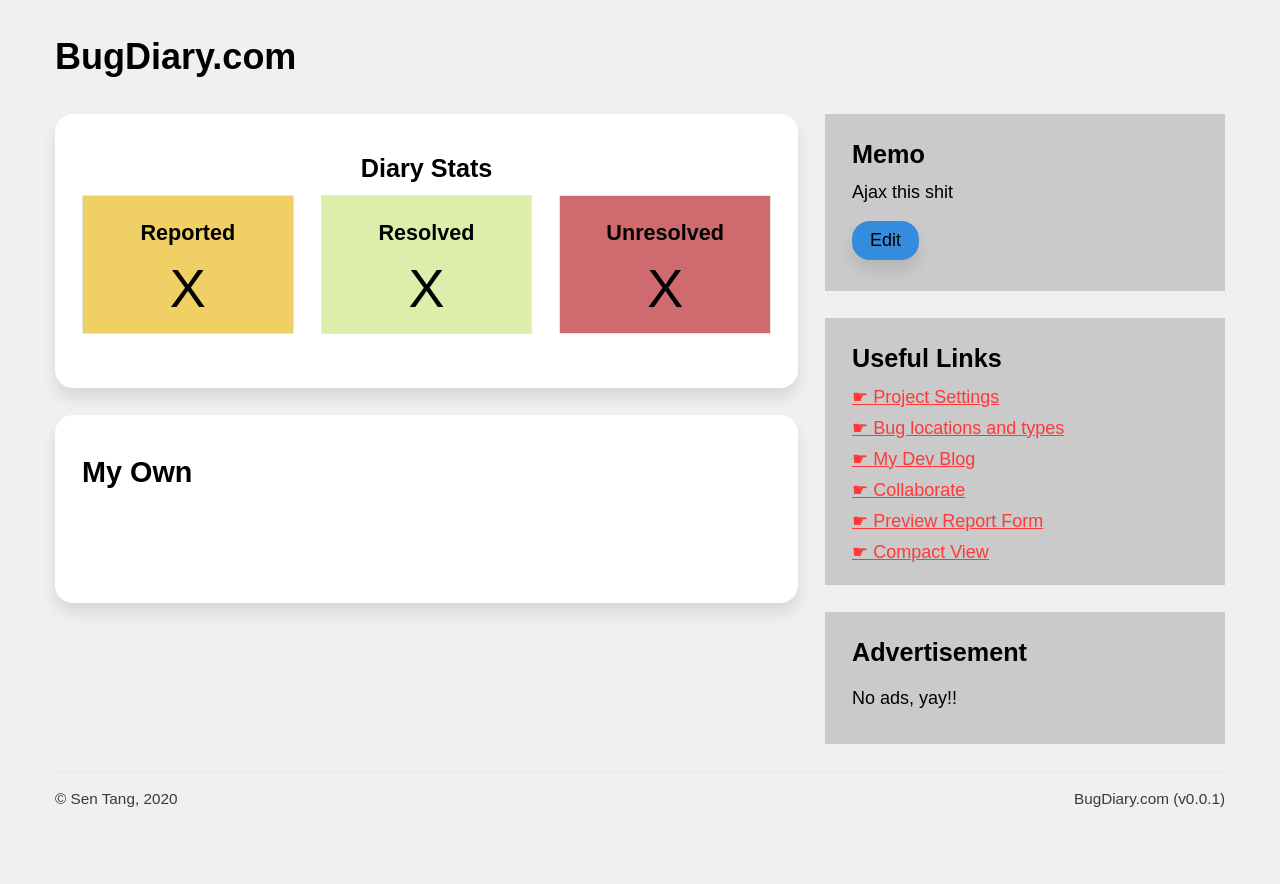
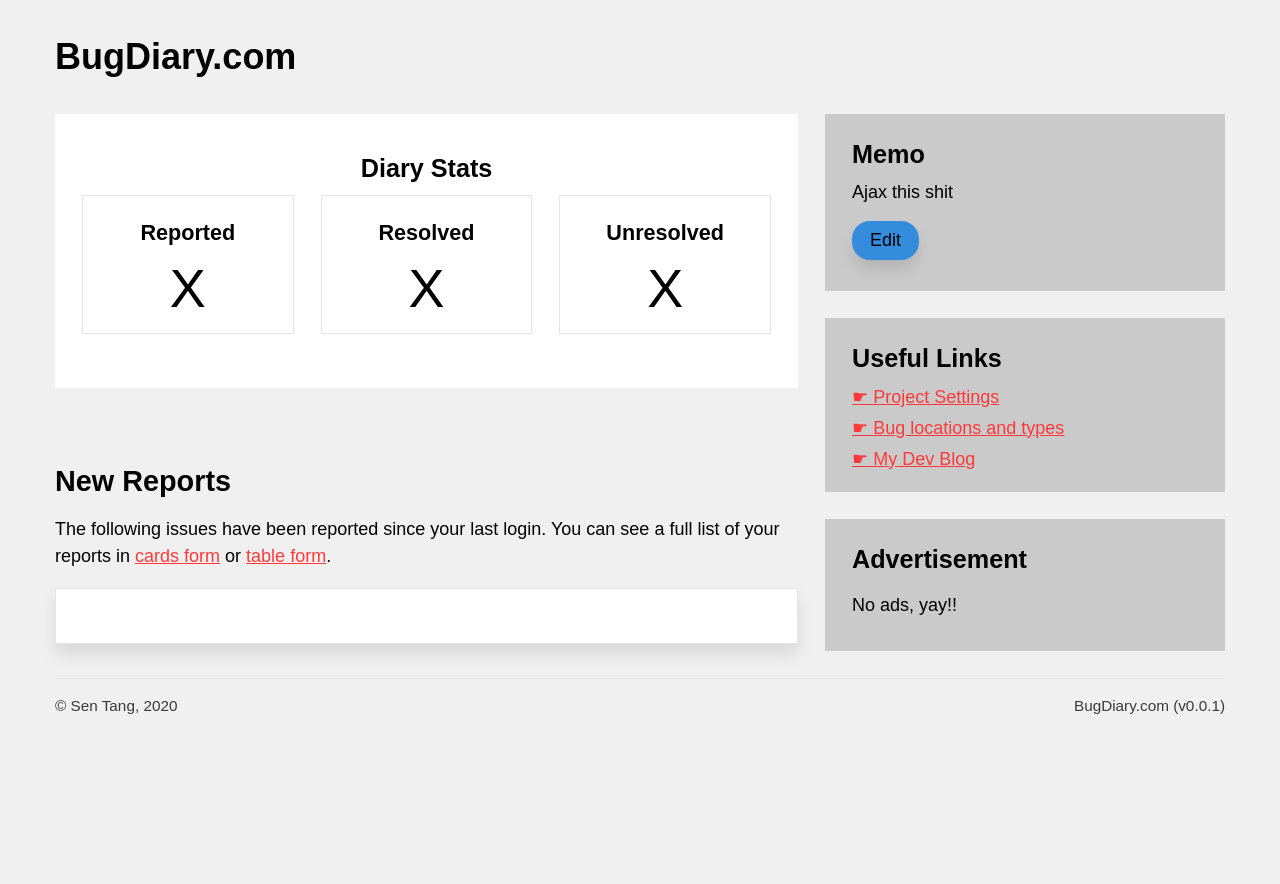
Before and after one commit to daryl-sen/bugdiary, a Flask app: a page that uses application/projects/templates/projects/dashboard.html in a window 1280 px wide. Shown: the part 105-989 px from the top of the page. After the commit the page ends 819 px from the top, so only its background shows below. Run offline with Flask 2, Linux system fonts and the light colour scheme; a user stored in the database is signed in; data comes from the database, SQL or seed files in the repository; both versions use the stored data as it was after the commit.

Commit message:
refined dashboard

```diff
--- a/application/models.py
+++ b/application/models.py
@@ -136,6 +136,7 @@ class Bugs(db.Model):
     author_email = db.Column(db.String(100))
     status = db.Column(db.String(20))
     version = db.Column(db.String(20), index = True)
+    report_date = db.Column(db.DateTime, index = True, default = dt.datetime.now())
     # AS CHILD
     project = db.Column(db.Integer, db.ForeignKey('projects.id')) #linked
     bug_location = db.Column(db.Integer, db.ForeignKey('project_bug_locations.id')) #linked
--- a/application/projects/templates/projects/dashboard.html
+++ b/application/projects/templates/projects/dashboard.html
@@ -1,7 +1,6 @@
 {% extends 'confined.html' %}
 
-{% block addons %}
-{% endblock %}
+{% block addons %}{% endblock %}
 
 {% block title %}
     BugDiary - {{project.name}} Dashboard
@@ -13,29 +12,30 @@
 <h1>{{ project.name }}</h1>
 <div class="main-aside">
     <main>
-        <div class="bg-white rounded shadowed block text-centered">
+        <div class="bg-white block text-centered">
             <h3>Diary Stats</h3>
             <div class="block-comparison-3">
-                <div class="comp1 text-centered lined bg-yellow">
+                <div class="comp1 text-centered lined">
                     <h4>Reported</h4>
                     <span class="bignum">X</span>
                 </div>
-                <div class="comp2 text-centered lined bg-green">
+                <div class="comp2 text-centered lined">
                     <h4>Resolved</h4>
                     <span class="bignum">X</span>
                 </div>
-                <div class="comp3 text-centered lined bg-red">
+                <div class="comp3 text-centered lined">
                     <h4>Unresolved</h4>
                     <span class="bignum">X</span>
                 </div>
             </div>
         </div>
 
-        <div class="bg-white rounded shadowed block">
-
-            <h2>My Own</h2>
-
-            <div class="spacer-medium"></div>
+        <div class="spacer-small"></div>
+        <h2>New Reports</h2>
+        <p>
+            The following issues have been reported since your last login. You can see a full list of your reports in <a href="">cards form</a> or <a href="">table form</a>.
+        </p>
+        <div class="bg-white lined shadowed block">
 
         </div>
     </main>
@@ -52,9 +52,6 @@
             <a href="" class="navigation">Project Settings</a>
             <a href="{{ url_for('projects.location_and_type', project_url = project.url) }}" class="navigation">Bug locations and types</a>
             <a href="" class="navigation">My Dev Blog</a>
-            <a href="" class="navigation">Collaborate</a>
-            <a href="" class="navigation">Preview Report Form</a>
-            <a href="" class="navigation">Compact View</a>
         </div>
         {{ macros.ad(medium) }}
     </aside>
--- a/application/projects/views.py
+++ b/application/projects/views.py
@@ -38,20 +38,19 @@ def location_and_type(project_url):
     else:
         form_type = "select"
 
-    form = location_and_type_form()
-
-    if form.validate_on_submit:
-        if 'new_location' in request.form:
-            new_location = Project_bug_locations(target_project.id, request.form['new_location'])
-            db.session.add(new_location)
-            db.session.commit()
-            flash(f"Location ({request.form['new_location']}) has been added.")
-        if 'new_type' in request.form:
-            new_type = Project_bug_types(target_project.id, request.form['new_type'])
-            db.session.add(new_type)
-            db.session.commit()
-            flash(f"Type ({request.form['new_type']}) has been added")
-    return render_template('location_and_type.html', form = form, form_type = form_type, bug_locations = location_list, bug_types = type_list, url = project_url, title = target_project.name)
+    if 'new_location' in request.form:
+        new_location = Project_bug_locations(target_project.id, request.form['new_location'])
+        db.session.add(new_location)
+        db.session.commit()
+        flash(f"Location ({request.form['new_location']}) has been added.")
+        return redirect(url_for('projects.location_and_type', project_url = target_project.url))
+    if 'new_type' in request.form:
+        new_type = Project_bug_types(target_project.id, request.form['new_type'])
+        db.session.add(new_type)
+        db.session.commit()
+        flash(f"Type ({request.form['new_type']}) has been added")
+        return redirect(url_for('projects.location_and_type', project_url = target_project.url))
+    return render_template('location_and_type.html', form_type = form_type, bug_locations = location_list, bug_types = type_list, url = project_url, title = target_project.name)
 
 
 
```
Also changed, not shown: application/static/css/custom.css (+33 -1 lines), migrations/versions/b40adac021c1_.py (added, +30 -0 lines), application/data.sqlite.
